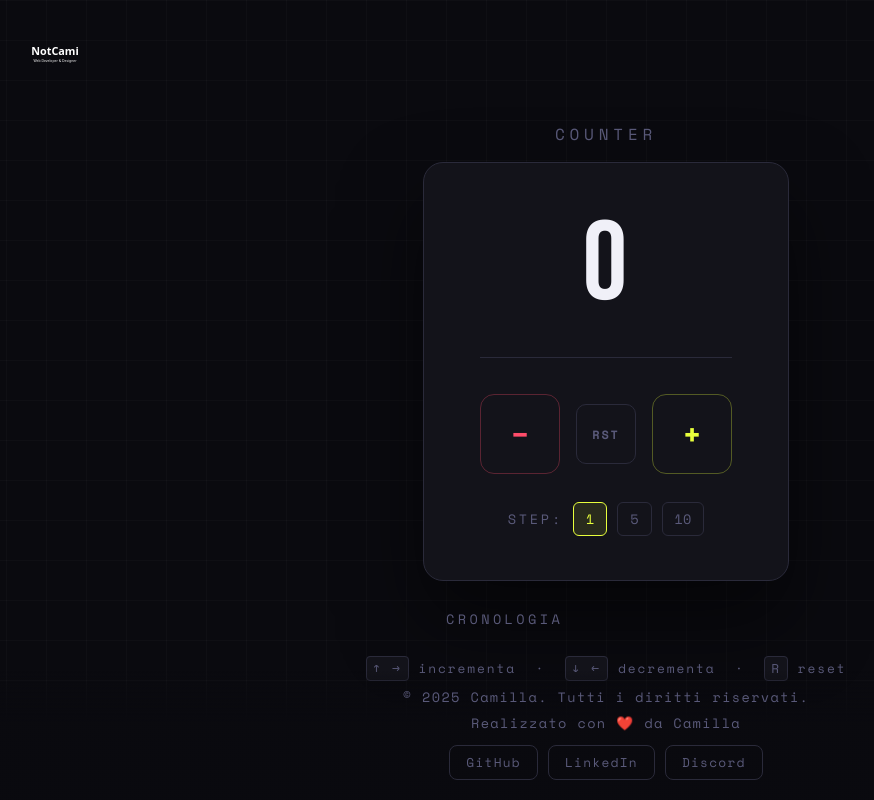
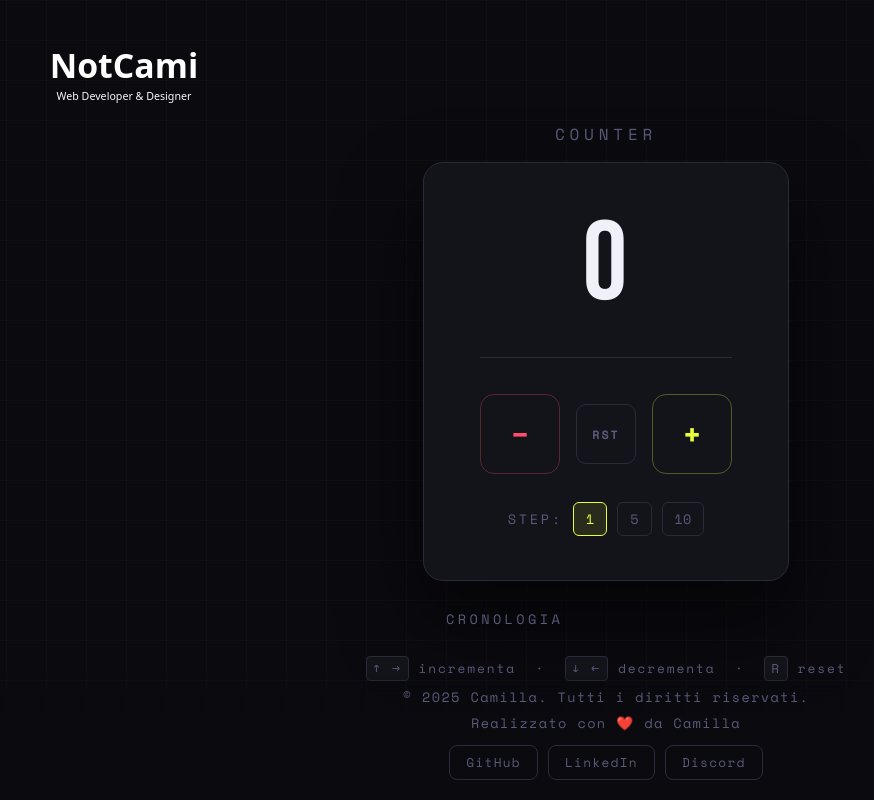
Before and after one commit to ItsNotCami/javascript-counter, a plain HTML site: page index.html in a window 1280 px wide. Shown: the whole page, without its empty margins (34-908 px from the left). Drawn offline with nearby package versions, Linux system fonts and the light colour scheme.

Commit message:
fix: logo posizionato nell'angolo in alto a sinistra
- Rimosso padding residuo dell'SVG con margin negativo
- Logo ora a top: 0 / left: 0 nell'angolo esatto

```diff
--- a/assets/css/style.css
+++ b/assets/css/style.css
@@ -328,17 +328,19 @@ body::before {
 /* ── Header / Logo ── */
 #site-header {
   position: fixed;
-  top: 24px;
-  left: 32px;
+  top: 0px;
+  left: 0px;
   z-index: 10;
   opacity: 0;
   animation: fadeUp 0.6s 0.05s ease forwards;
 }
 
 #site-logo {
-  height: 64px;
+  height: 200px;
   width: auto;
   display: block;
+  margin-top: -20px;
+  margin-left: -20px;
 }
 
 /* ── Footer ── */
```
